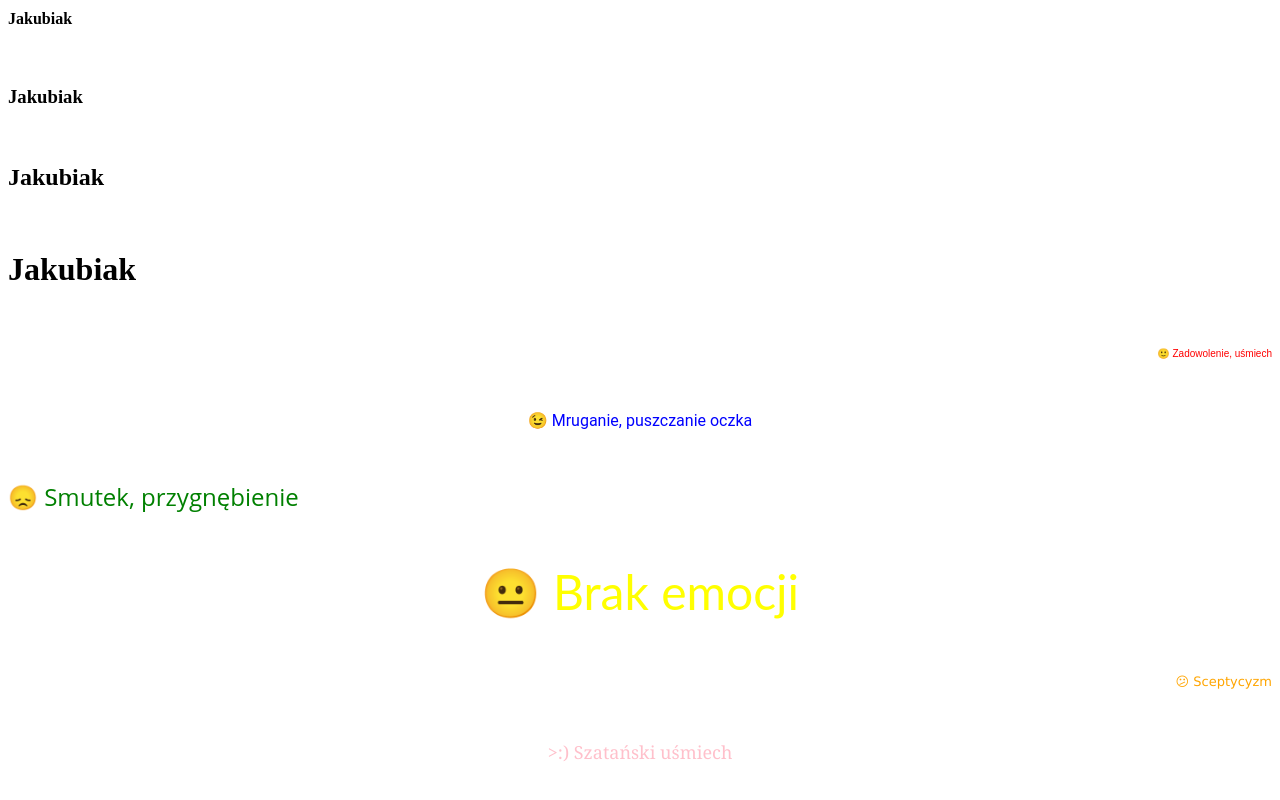
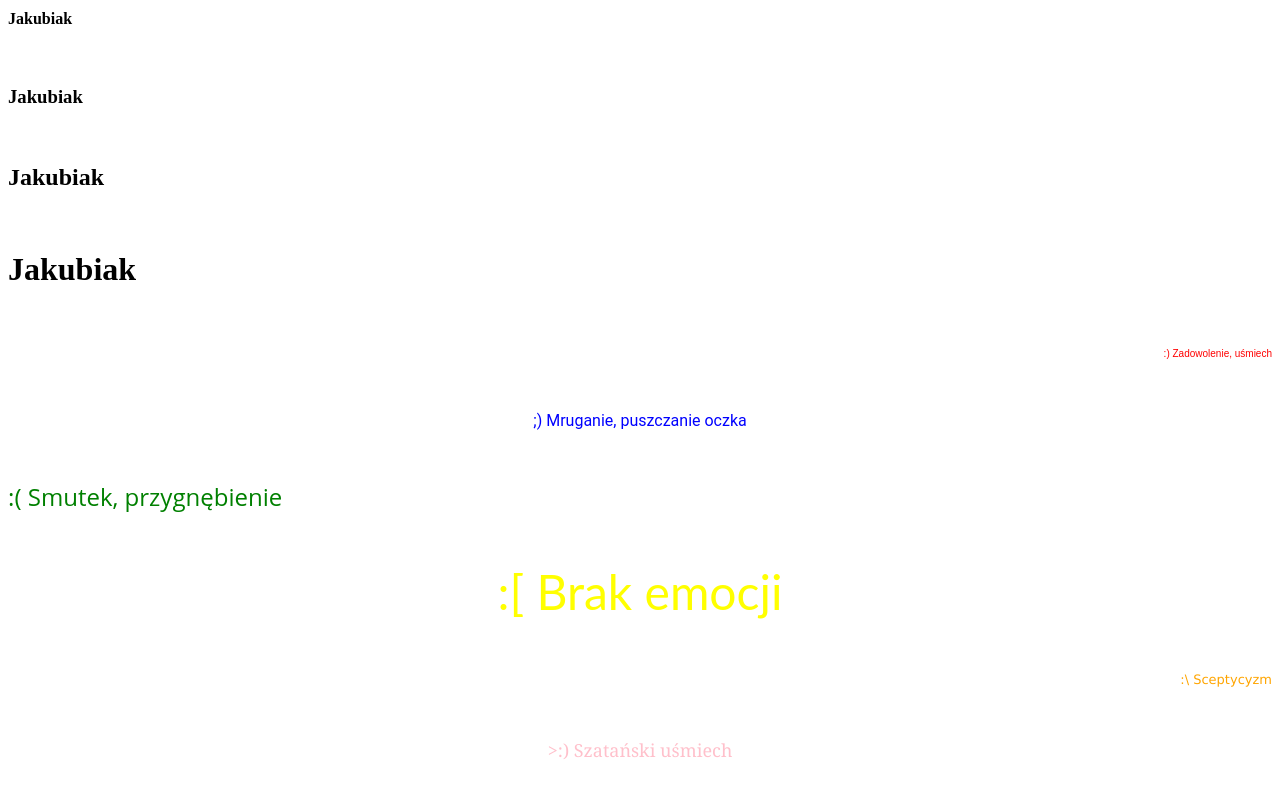
Before and after one commit to wiertl/index, a plain HTML site: page index.html in a window 1280 px wide. Shown: the part 715-1515 px from the top of the page. Drawn offline with Linux system fonts and the light colour scheme.

Commit message:
Update index.html

```diff
--- a/index.html
+++ b/index.html
@@ -3,7 +3,7 @@
     <html>
         <head>
              <meta charset="utf-8">
-               <title>Sebastian Kalinowski</title>
+               <title>Wojciech Jakubiak</title>
         </head>
         <body>
         <p align="right"> <font color="purple" size="1" face="Arial"> Wojciech </font> </p> <br>
@@ -19,11 +19,11 @@
     <h3>Jakubiak </h4><br>
     <h2>Jakubiak </h5><br>
     <h1>Jakubiak </h6><br>
-<p align="right"> <font color="red" size="1" face="Arial"> 🙂 Zadowolenie, uśmiech </font> </p> <br>
-<p align="center"> <font color="blue" size="3" face="Roboto"> 😉 Mruganie, puszczanie oczka </font> </p> <br>
-<p align="left"> <font color="green" size="5" face="Open Sans"> 😞 Smutek, przygnębienie </font> </p> <br>
-<p align="center"> <font color="yellow" size="7" face="Lato"> 😐 Brak emocji </font> </p> <br>
-<p align="right"> <font color="orange" size="2" face="Verdana"> 😕 Sceptycyzm </font> </p> <br>
+<p align="right"> <font color="red" size="1" face="Arial"> :) Zadowolenie, uśmiech </font> </p> <br>
+<p align="center"> <font color="blue" size="3" face="Roboto"> ;) Mruganie, puszczanie oczka </font> </p> <br>
+<p align="left"> <font color="green" size="5" face="Open Sans"> :( Smutek, przygnębienie </font> </p> <br>
+<p align="center"> <font color="yellow" size="7" face="Lato"> :[ Brak emocji </font> </p> <br>
+<p align="right"> <font color="orange" size="2" face="Verdana"> :\ Sceptycyzm </font> </p> <br>
 <p align="center"> <font color="pink" size="4" face="Georgia"> >:) Szatański uśmiech </font> </p> <br>
          </body>
     </html>
```
